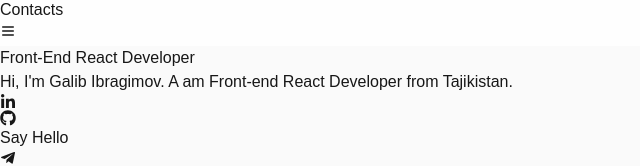
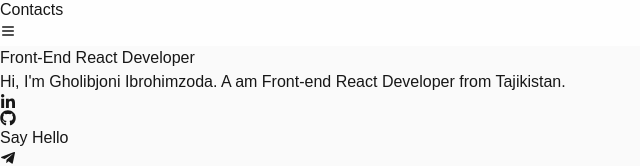
Before and after one commit to galibibr/portfolio, a Next.js app: page / in a window 1280 px wide. Shown: the part 122-288 px from the top of the page, without its empty margins (0-640 px from the left). Built offline with nearby package versions, Linux system fonts and the light colour scheme.

Commit message:
Improve SEO

```diff
--- a/src/app/layout.tsx
+++ b/src/app/layout.tsx
@@ -15,8 +15,8 @@ const geistMono = Geist_Mono({
 });
 
 export const metadata: Metadata = {
-  title: "Create Next App",
-  description: "Generated by create next app",
+   title: "Gholibjoni Ibrohimzoda - Front-end Developer",
+   description: "Portfolio of Front-end Developer Gholibjoni Ibrohimzoda",
 };
 
 export default function RootLayout({
--- a/src/components/AboutMe.tsx
+++ b/src/components/AboutMe.tsx
@@ -18,7 +18,7 @@ export const AboutMe = () => {
                <Image
                   src={myImg2}
                   className="div-shadow md:w-[350px] md:h-[350px] w-[260px] h-[260px] object-cover rounded-[20px]"
-                  alt="Galib"
+                  alt="Gholibjoni Ibrohimzoda Front-end Developer"
                />
             </div>
             <div className="flex flex-col justify-between gap-[25px] md:gap-0 text-center md:text-start">
--- a/src/components/Header.tsx
+++ b/src/components/Header.tsx
@@ -104,12 +104,12 @@ export const Header = () => {
          {/* info */}
          <div className="md:max-w-[1000px] max-w-[550px] mx-auto px-[25px] gap-[40px] md:gap-0 md:py-[80px] mb-[100px] flex flex-col-reverse md:grid md:grid-cols-2">
             <div className="flex flex-col justify-center text-center md:text-start items-center md:items-start gap-[22px]">
-               <p className="md:text-[56px] text-[38px] font-[700] leading-[44px] md:leading-[70px]">
+               <h1 className="md:text-[56px] text-[38px] font-[700] leading-[44px] md:leading-[70px]">
                   Front-End React Developer
-               </p>
-               <p className="text-[#555] md:text-[17px] text-[15px] md:px-0 px-[20px] font-[500]">
-                  Hi, I&apos;m Galib Ibragimov. A am Front-end React Developer from Tajikistan.
-               </p>
+               </h1>
+               <h2 className="text-[#555] md:text-[17px] text-[15px] md:px-0 px-[20px] font-[500]">
+                  Hi, I&apos;m Gholibjoni Ibrohimzoda. A am Front-end React Developer from Tajikistan.
+               </h2>
                <div className="flex items-center gap-[20px]">
                   <div className="flex gap-2 text-[24px] md:text-[30px]">
                      <Link
```
